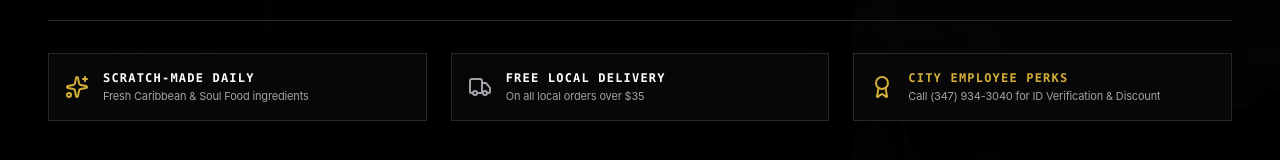
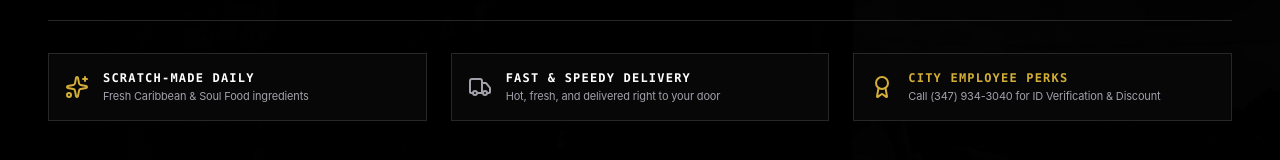
Before and after one commit to eatatlavi-ctrl/eatatlavi.com, a React (Vite) app: page / in a window 1280 px wide. Shown: the part 705-865 px from the top of the page. Built offline with nearby package versions, Linux system fonts and the light colour scheme; no server answers.

Commit message:
Update delivery text on homepage to Fast & Speedy Delivery

```diff
--- a/src/components/HeroSection.tsx
+++ b/src/components/HeroSection.tsx
@@ -127,8 +127,8 @@ export const HeroSection: React.FC<HeroSectionProps> = ({ onNavigate }) => {
           <div className="flex items-center space-x-3.5 p-4 border border-[#27272A] bg-[#09090B]/80 backdrop-blur-sm">
             <Truck className="w-6 h-6 text-[#A1A1AA] shrink-0" />
             <div>
-              <h4 className="text-xs font-mono tracking-widest text-white uppercase font-bold">Free Local Delivery</h4>
-              <p className="text-[11px] text-[#A1A1AA] mt-0.5">On all local orders over $35</p>
+              <h4 className="text-xs font-mono tracking-widest text-white uppercase font-bold">Fast & Speedy Delivery</h4>
+              <p className="text-[11px] text-[#A1A1AA] mt-0.5">Hot, fresh, and delivered right to your door</p>
             </div>
           </div>
 
```
